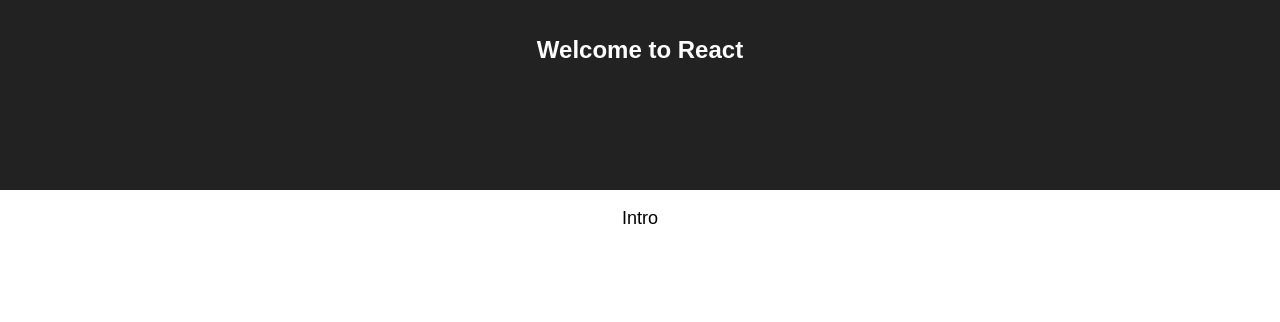
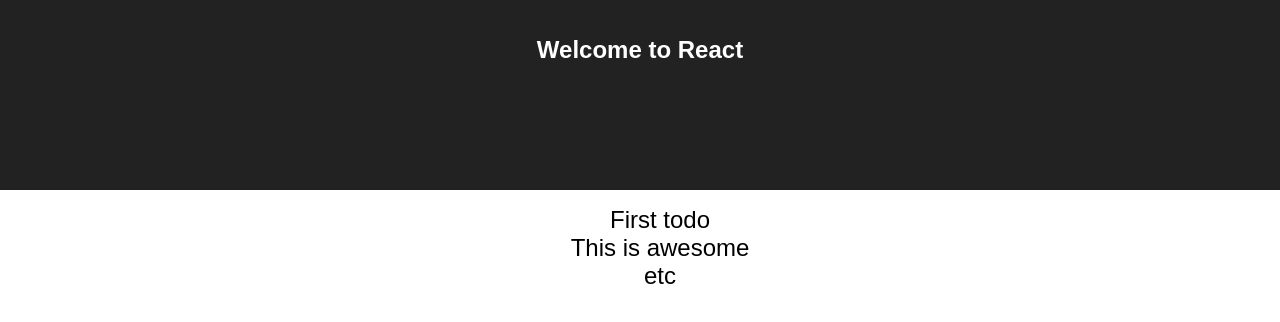
Before and after one commit to flaviodrodrigues/react-workshop, a React app in the folder frontend/: page / in a window 1280 px wide. Shown: the top 322 px of the page. Built offline with nearby package versions, Linux system fonts and the light colour scheme.

Commit message:
Add ui list and item component

```diff
--- a/frontend/src/App.js
+++ b/frontend/src/App.js
@@ -1,5 +1,6 @@
 import React, { Component } from 'react';
 import styled from 'styled-components';
+import TodosList from './components/TodosList';
 
 const AppContainer = styled.div`
   text-align: center;
@@ -29,9 +30,7 @@
             Welcome to React
           </AppTitle>
         </AppHeader>
-        <AppIntro>
-          Intro
-        </AppIntro>
+        <TodosList todos={['First todo', 'This is awesome', 'etc']}/>
       </AppContainer>
     );
   }
--- /dev/null
+++ b/frontend/src/components/TodosList.js
@@ -0,0 +1,16 @@
+import React, { Component } from 'react';
+import { Item, List } from './ui';
+
+export default class TodosList extends Component {
+  render() {
+    const {
+      todos
+    } = this.props;
+
+    return (
+      <List>
+        {todos.map(todo => <Item>{todo}</Item>)}
+      </List>
+    );
+  }
+}
--- /dev/null
+++ b/frontend/src/components/ui/Item.js
@@ -0,0 +1,10 @@
+import styled from 'styled-components';
+
+const Item = styled.li`
+  font-size: 1.5em;
+  display: flex;
+  align-items: center;
+  justify-content: center;
+`
+
+export default Item;
--- /dev/null
+++ b/frontend/src/components/ui/List.js
@@ -0,0 +1,7 @@
+import styled from 'styled-components';
+
+const List = styled.ul`
+  list-style-type: square;
+`
+
+export default List;
--- /dev/null
+++ b/frontend/src/components/ui/index.js
@@ -0,0 +1,2 @@
+export { default as Item } from './Item';
+export { default as List } from './List';
```
